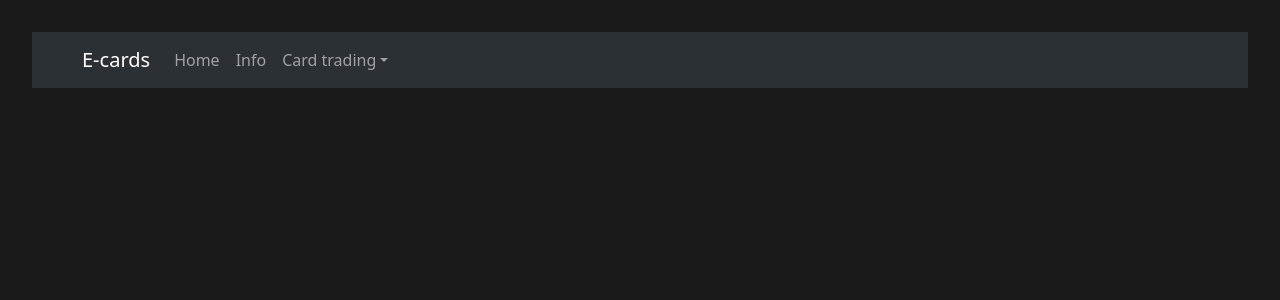
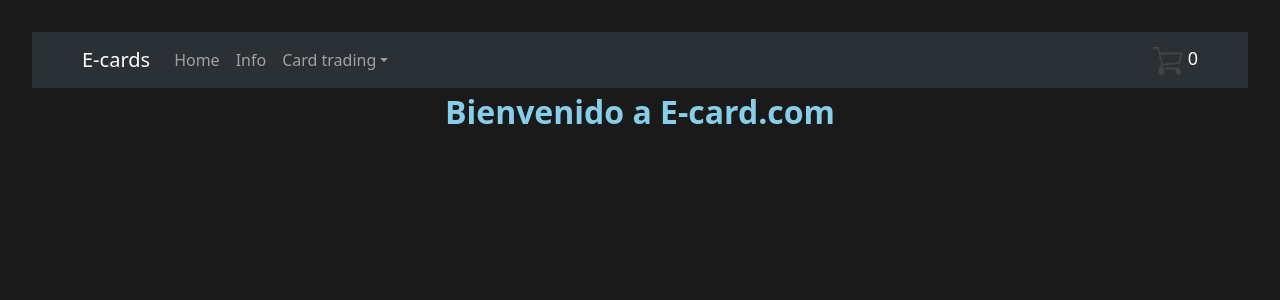
Before and after one commit to tomas5207/EntregaFinalJorcin-CursoReact, a React (Vite) app: page / in a window 1280 px wide. Shown: the top 300 px of the page. Built offline with nearby package versions, Linux system fonts and the light colour scheme.

Commit message:
CartWidget e ItemListContainer

```diff
--- a/src/App.jsx
+++ b/src/App.jsx
@@ -1,5 +1,5 @@
-
 import NavBar from './components/NavBar'
+import ItemListContainer from './components/ItemListContainer';
 import './App.css'
 import 'bootstrap/dist/css/bootstrap.min.css';
 
@@ -9,6 +9,7 @@ function App (){
   return (
   <div style={{width: '100vw' , height: '100vh'}}>
       <NavBar/>
+      <ItemListContainer greeting="Bienvenido a E-card.com"/>
   </div>
 
   )
--- a/src/components/CartWidget.jsx
+++ b/src/components/CartWidget.jsx
@@ -0,0 +1,10 @@
+
+const CartWidget = () =>{
+    return(
+        <div style={{color: 'white', fontSize:'18px'}}>
+            <img src="./public/carrito.png" style={{width:'30px' , height: '30px'}}></img> 0
+        </div>
+    )
+}
+
+export default CartWidget;
--- a/src/components/ItemListContainer.jsx
+++ b/src/components/ItemListContainer.jsx
@@ -0,0 +1,9 @@
+const ItemListContainer = ({greeting}) =>{
+    return(
+        <div style={{fontSize: "2rem", fontWeight: "bold",  textAlign:"center", color:"skyblue"}}>
+            {greeting}
+        </div>
+    )
+}
+
+export default ItemListContainer;
--- a/src/components/NavBar.jsx
+++ b/src/components/NavBar.jsx
@@ -2,6 +2,7 @@ import Container from 'react-bootstrap/Container';
 import Nav from 'react-bootstrap/Nav';
 import Navbar from 'react-bootstrap/Navbar';
 import NavDropdown from 'react-bootstrap/NavDropdown';
+import CartWidget from './CartWidget';
 
 function NavBar() {
     return (
@@ -24,6 +25,7 @@ function NavBar() {
         </NavDropdown>
         </Nav>
     </Navbar.Collapse>
+    <CartWidget/>
     </Container>
     </Navbar>
 );
```
Also changed, not shown: public/carrito.png (added).
